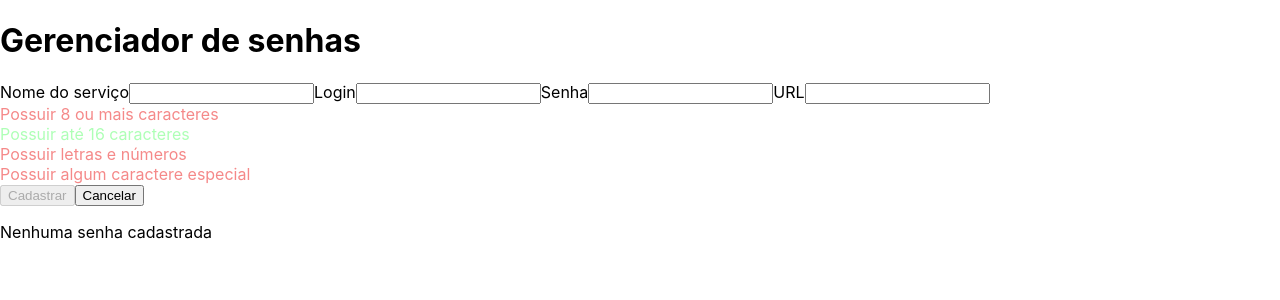
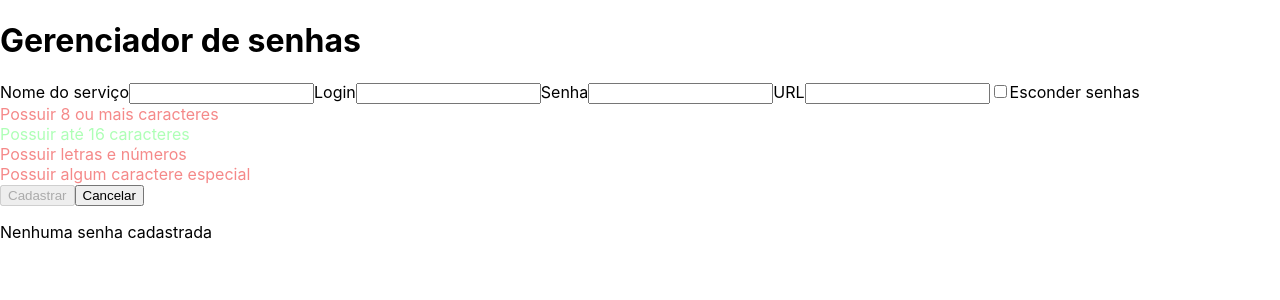
Before and after one commit to gabrielamaqu/Passaword-manager, a React (Vite) app: page / in a window 1280 px wide. Both pictures are taken after a click on the button "Cadastrar nova senha". Shown: the top 300 px of the page. Built offline with nearby package versions, Linux system fonts and the light colour scheme.

Commit message:
requisito 6 e 7

```diff
--- a/src/App.tsx
+++ b/src/App.tsx
@@ -17,12 +17,7 @@ function App() {
   const [mostrarBotao, setMostrarBotao] = useState(true);
   const [mostrarFormulario, setMostrarFormulario] = useState(false);
   const [servicos, setServicos] = useState<Service[]>([]);
-  const [esconderSenhas, setEsconderSenhas] = useState(false);
-  const [showPasswords, setShowPasswords] = useState(false);
-
-  const toggleShowPasswords = () => {
-    setShowPasswords(!showPasswords);
-  };
+  const [esconderSenhas, setEsconderSenhas] = useState(false); // Novo estado
 
   const mostrarFormularioHandler = () => {
     setMostrarBotao(false);
@@ -47,6 +42,10 @@ function App() {
     cancelarFormularioHandler();
   };
 
+  const toggleHidePasswords = () => {
+    setEsconderSenhas(!esconderSenhas);
+  };
+
   return (
     <div>
       <Title />
@@ -54,6 +53,8 @@ function App() {
         <Form
           onCancel={ cancelarFormularioHandler }
           onAddService={ adicionarServico }
+          hidePasswords={ esconderSenhas }
+          onToggleHidePasswords={ toggleHidePasswords }
         />
       )}
       {mostrarBotao && (
@@ -80,7 +81,7 @@ function App() {
             <p>
               Senha:
               <span className={ esconderSenhas ? 'senha-escondida' : '' }>
-                {service.senha}
+                {esconderSenhas ? '******' : service.senha}
               </span>
             </p>
             {/* Botão para remover o serviço */}
--- a/src/components/Form.tsx
+++ b/src/components/Form.tsx
@@ -12,9 +12,15 @@ interface Service {
 interface FormProps {
   onCancel: () => void;
   onAddService: (dadosDoFormulario: Service) => void;
+  hidePasswords: boolean; // Novo estado para esconder senhas
+  onToggleHidePasswords: () => void; // Função para alternar o estado
 }
 
-function Form({ onCancel, onAddService }: FormProps) {
+function Form({
+  onCancel,
+  onAddService,
+  hidePasswords,
+  onToggleHidePasswords }: FormProps) {
   const [nome, setNome] = useState('');
   const [login, setLogin] = useState('');
   const [senha, setSenha] = useState('');
@@ -104,6 +110,15 @@ function Form({ onCancel, onAddService }: FormProps) {
       <input id="password" type="password" onChange={ handleSenhaChange } />
       <label htmlFor="url">URL</label>
       <input id="url" type="text" name="url" value={ url } onChange={ handleUrlChange } />
+      <label htmlFor="esconderSenhasCheckbox">
+        <input
+          id="esconderSenhasCheckbox"
+          type="checkbox"
+          checked={ hidePasswords }
+          onChange={ onToggleHidePasswords }
+        />
+        Esconder senhas
+      </label>
       <div className={ getPasswordValidationClass(senha.length >= 8) }>
         Possuir 8 ou mais caracteres
       </div>
```
